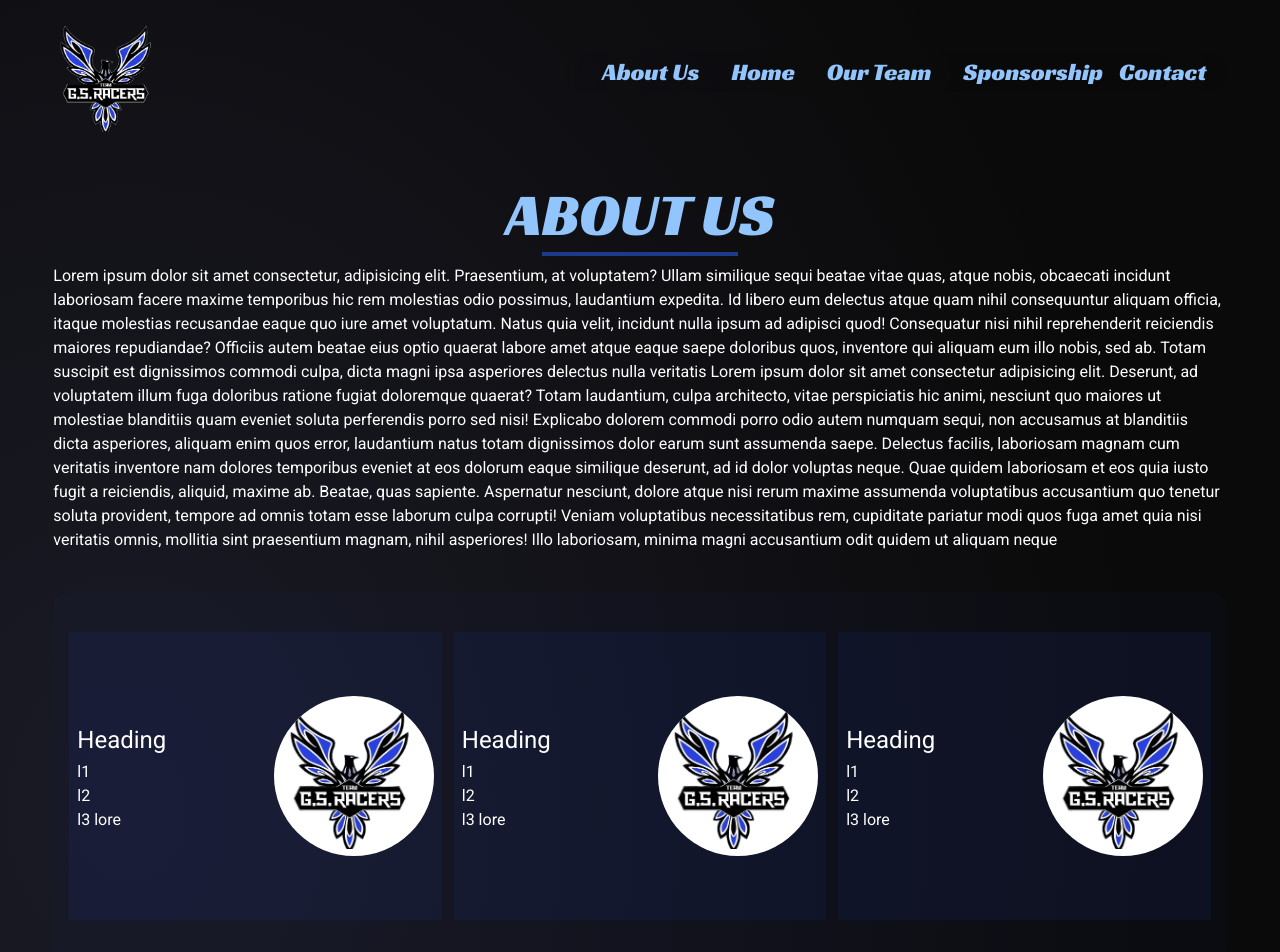
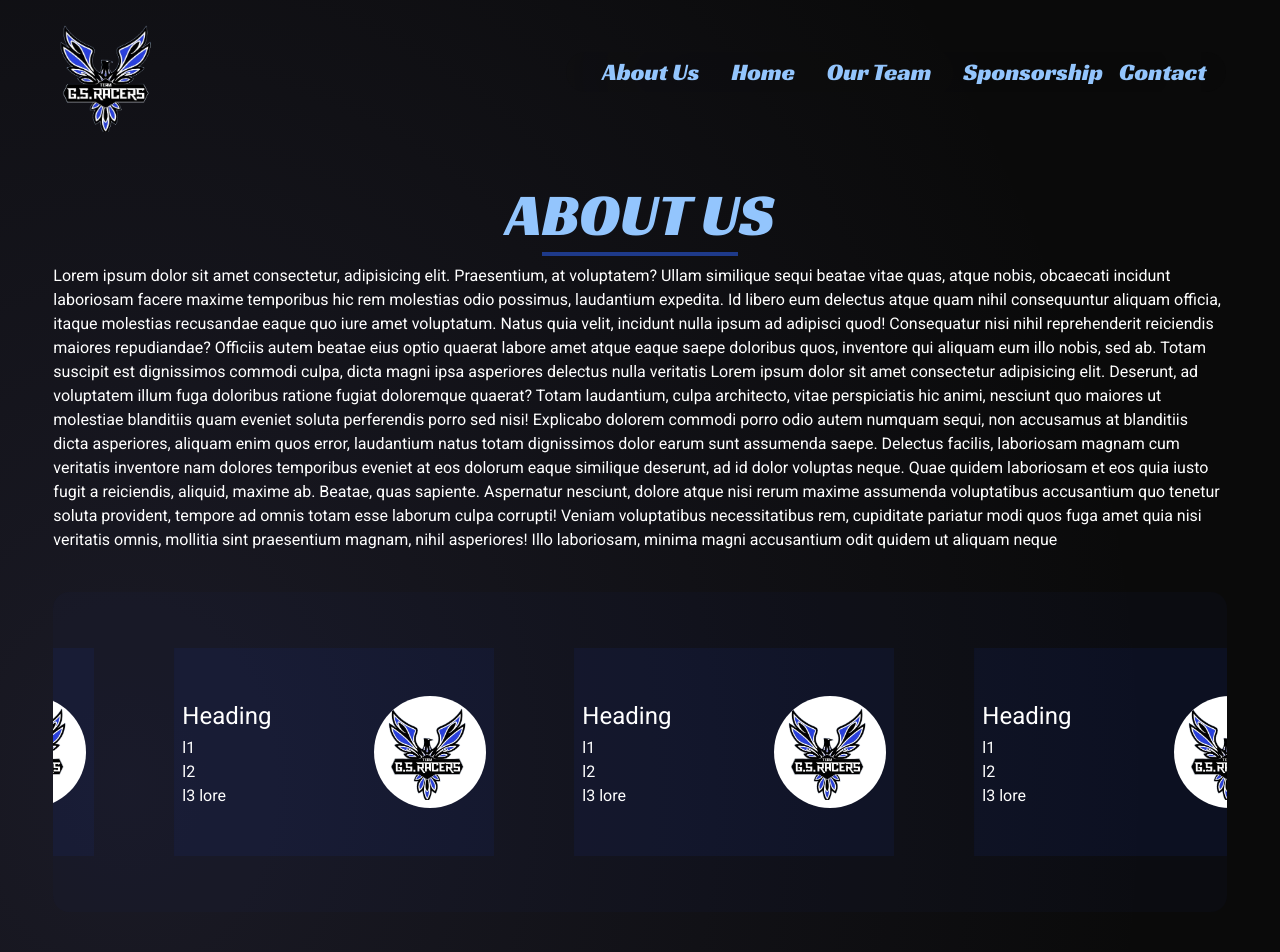
Before and after one commit to gsracers/gsracers, a React (Vite) app: page /aboutus in a window 1280 px wide. Shown: the top 952 px of the page. Built offline with nearby package versions, Linux system fonts and the light colour scheme.

Commit message:
marquee added

```diff
--- a/src/components/Aboutpage.jsx
+++ b/src/components/Aboutpage.jsx
@@ -1,7 +1,8 @@
 import React from "react";
 import images from "../assets/logo-1.png";
-import "../index.css"
-
+import "../index.css";
+import { motion } from "framer-motion";
+import Marqueecard from "./Marqueecard";
 
 function Aboutpage() {
   return (
@@ -26,66 +27,74 @@ function Aboutpage() {
                 repudiandae? Officiis autem beatae eius optio quaerat labore
                 amet atque eaque saepe doloribus quos, inventore qui aliquam eum
                 illo nobis, sed ab. Totam suscipit est dignissimos commodi
-                culpa, dicta magni ipsa asperiores delectus nulla veritatis Lorem ipsum dolor sit amet consectetur adipisicing elit. Deserunt, ad voluptatem illum fuga doloribus ratione fugiat doloremque quaerat? Totam laudantium, culpa architecto, vitae perspiciatis hic animi, nesciunt quo maiores ut molestiae blanditiis quam eveniet soluta perferendis porro sed nisi! Explicabo dolorem commodi porro odio autem numquam sequi, non accusamus at blanditiis dicta asperiores, aliquam enim quos error, laudantium natus totam dignissimos dolor earum sunt assumenda saepe. Delectus facilis, laboriosam magnam cum veritatis inventore nam dolores temporibus eveniet at eos dolorum eaque similique deserunt, ad id dolor voluptas neque. Quae quidem laboriosam et eos quia iusto fugit a reiciendis, aliquid, maxime ab. Beatae, quas sapiente. Aspernatur nesciunt, dolore atque nisi rerum maxime assumenda voluptatibus accusantium quo tenetur soluta provident, tempore ad omnis totam esse laborum culpa corrupti! Veniam voluptatibus necessitatibus rem, cupiditate pariatur modi quos fuga amet quia nisi veritatis omnis, mollitia sint praesentium magnam, nihil asperiores! Illo laboriosam, minima magni accusantium odit quidem ut aliquam neque
+                culpa, dicta magni ipsa asperiores delectus nulla veritatis
+                Lorem ipsum dolor sit amet consectetur adipisicing elit.
+                Deserunt, ad voluptatem illum fuga doloribus ratione fugiat
+                doloremque quaerat? Totam laudantium, culpa architecto, vitae
+                perspiciatis hic animi, nesciunt quo maiores ut molestiae
+                blanditiis quam eveniet soluta perferendis porro sed nisi!
+                Explicabo dolorem commodi porro odio autem numquam sequi, non
+                accusamus at blanditiis dicta asperiores, aliquam enim quos
+                error, laudantium natus totam dignissimos dolor earum sunt
+                assumenda saepe. Delectus facilis, laboriosam magnam cum
+                veritatis inventore nam dolores temporibus eveniet at eos
+                dolorum eaque similique deserunt, ad id dolor voluptas neque.
+                Quae quidem laboriosam et eos quia iusto fugit a reiciendis,
+                aliquid, maxime ab. Beatae, quas sapiente. Aspernatur nesciunt,
+                dolore atque nisi rerum maxime assumenda voluptatibus
+                accusantium quo tenetur soluta provident, tempore ad omnis totam
+                esse laborum culpa corrupti! Veniam voluptatibus necessitatibus
+                rem, cupiditate pariatur modi quos fuga amet quia nisi veritatis
+                omnis, mollitia sint praesentium magnam, nihil asperiores! Illo
+                laboriosam, minima magni accusantium odit quidem ut aliquam
+                neque
               </p>
             </div>
 
+            <div className=" bg-blue-950/10 rounded-2xl my-10  px-4 py-10  overflow-x-hidden">
+              <div className="flex w-[2vw] my-4  ">
+                <motion.div
+                  initial={{ x: 0 }}
+                  animate={{ x: "-150%" }}
+                  transition={{
+                    duration: 25,
+                    repeat: Infinity,
+                    ease: "linear",
+                  }}
+                  className="flex "
+                >
+                  <Marqueecard />
+                  <Marqueecard />
+                  <Marqueecard />
+                  <Marqueecard />
+                  <Marqueecard />
+                  <Marqueecard />
+                  <Marqueecard />
+                  <Marqueecard />
+                </motion.div>
+                {/* made this copy for infinite scroll as it will restart from initial card  */}
+                <motion.div
+                  initial={{ x: 0 }}
+                  animate={{ x: "-150%" }}
+                  transition={{
+                    duration: 25,
+                    repeat: Infinity,
+                    ease: "linear",
+                  }}
+                  className="flex  "
+                >
+                  <Marqueecard />
+                  <Marqueecard />
+                  <Marqueecard />
+                  <Marqueecard />
+                  <Marqueecard />
+                  <Marqueecard />
+                  <Marqueecard />
+                  <Marqueecard />
+                </motion.div>
+              </div>
 
-            <div className=" bg-blue-950/10 rounded-2xl my-10 flex gap-3 px-4 py-10">
-                 <div className="flex justify-between w-[30rem] h-72 bg-blue-800/10 p-2 items-center">
-                 <div className="grid grid-cols-1">
-                       <h1 className="text-2xl py-1 capitalize">
-                         heading
-                       </h1>
-                       <ul>
-                         <li>l1</li>
-                         <li>l2</li>
-                         <li>l3 lore</li>
-                       </ul>
-
-                         </div>
-                     <div className="rounded-full bg-white overflow-hidden flex justify-center items-center h-40 w-40 p-3 ">
-                       <img src={images} alt="" className=" " />
-                     </div>
-                 </div>
-
-                 <div className="flex justify-between w-[30rem] h-72 bg-blue-800/10 p-2 items-center">
-                 <div className="grid grid-cols-1">
-                       <h1 className="text-2xl py-1 capitalize">
-                         heading
-                       </h1>
-                       <ul>
-                         <li>l1</li>
-                         <li>l2</li>
-                         <li>l3 lore</li>
-                       </ul>
-
-                         </div>
-                     <div className="rounded-full bg-white overflow-hidden flex justify-center items-center h-40 w-40 p-3 ">
-                       <img src={images} alt="" className=" " />
-                     </div>
-                 </div>
-
-                 <div className="flex justify-between w-[30rem] h-72 bg-blue-800/10 p-2 items-center">
-                 <div className="grid grid-cols-1">
-                       <h1 className="text-2xl py-1 capitalize">
-                         heading
-                       </h1>
-                       <ul>
-                         <li>l1</li>
-                         <li>l2</li>
-                         <li>l3 lore</li>
-                       </ul>
-
-                         </div>
-                     <div className="rounded-full bg-white overflow-hidden flex justify-center items-center h-40 w-40 p-3 ">
-                       <img src={images} alt="" className=" " />
-                     </div>
-                 </div>
-
-                    </div>
-
-
+            </div>
           </div>
         </div>
       </div>
--- /dev/null
+++ b/src/components/Marqueecard.jsx
@@ -0,0 +1,27 @@
+import React from 'react'
+import images from "../assets/logo-1.png"
+function Marqueecard() {
+  return (
+    <>
+     <div className="flex justify-between min-w-80 min-h-52 bg-blue-800/10 p-2 mr-20 items-center">
+                 <div className="grid grid-cols-1">
+                       <h1 className="text-2xl py-1 capitalize">
+                         heading
+                       </h1>
+                       <ul>
+                         <li>l1</li>
+                         <li>l2</li>
+                         <li>l3 lore</li>
+                       </ul>
+
+                         </div>
+                     <div className="rounded-full bg-white overflow-hidden flex justify-center items-center h-28 w-28 p-3 ">
+                       <img src={images} alt="" className=" " />
+                     </div>
+                 </div>
+
+    </>
+  )
+}
+
+export default Marqueecard
```
